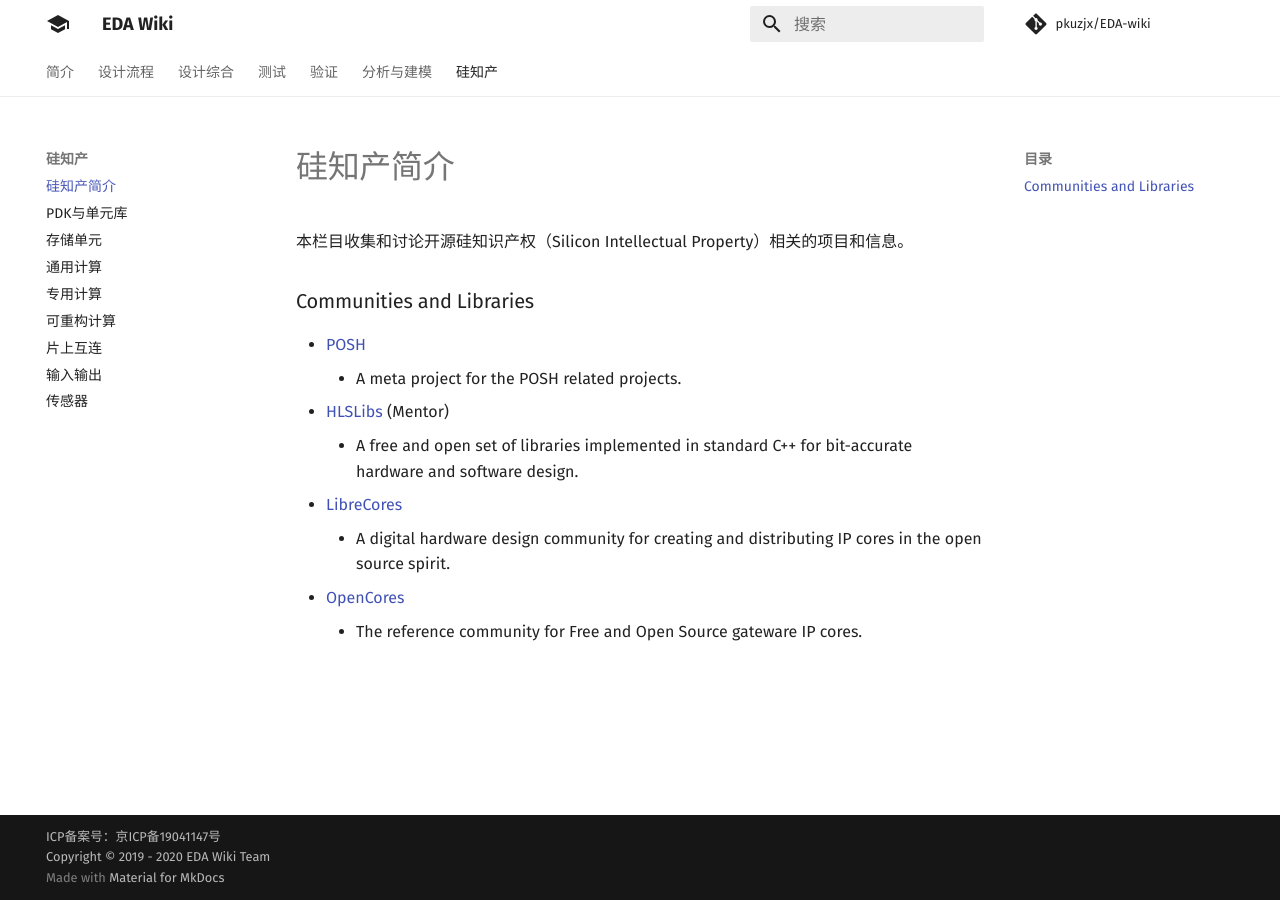
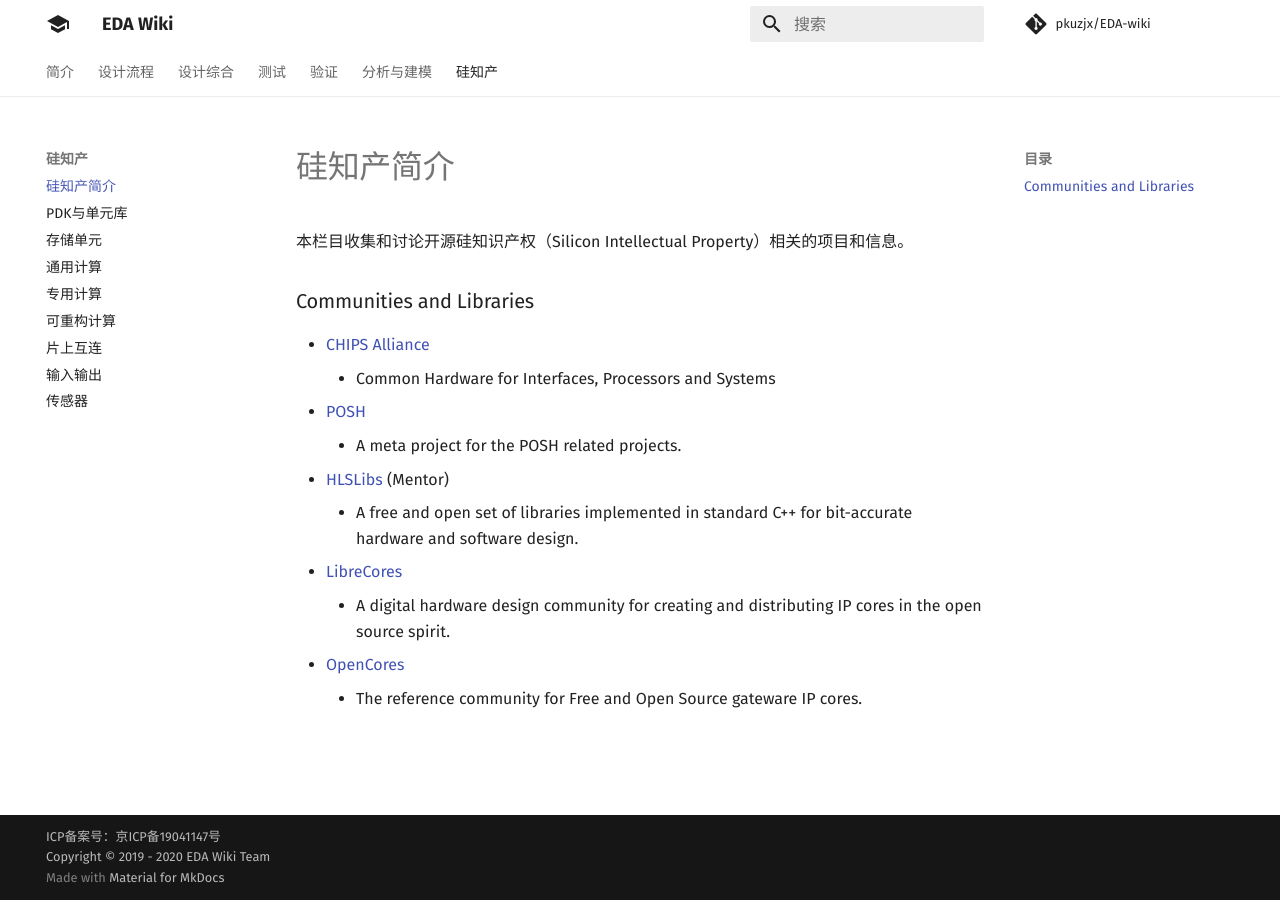
Before and after one commit to daitoto/EDA-wiki, an MkDocs documentation site: the page built from docs/sip/index.md, in a window 1280 px wide. Built offline with MkDocs 1.6.1 and Material for MkDocs 9.7.7, drawn with Linux system fonts in a browser that asks for light colours; comment, search, counter and statistics services are not loaded.

Commit message:
Update index.md

```diff
--- a/docs/sip/index.md
+++ b/docs/sip/index.md
@@ -1,6 +1,8 @@
 本栏目收集和讨论开源硅知识产权（Silicon Intellectual Property）相关的项目和信息。
 
 ### Communities and Libraries
+- [CHIPS Alliance](https://github.com/chipsalliance)
+  - Common Hardware for Interfaces, Processors and Systems
 - [POSH](https://github.com/aolofsson/POSH)
   - A meta project for the POSH related projects.
 - [HLSLibs](https://hlslibs.org/) (Mentor)
```
